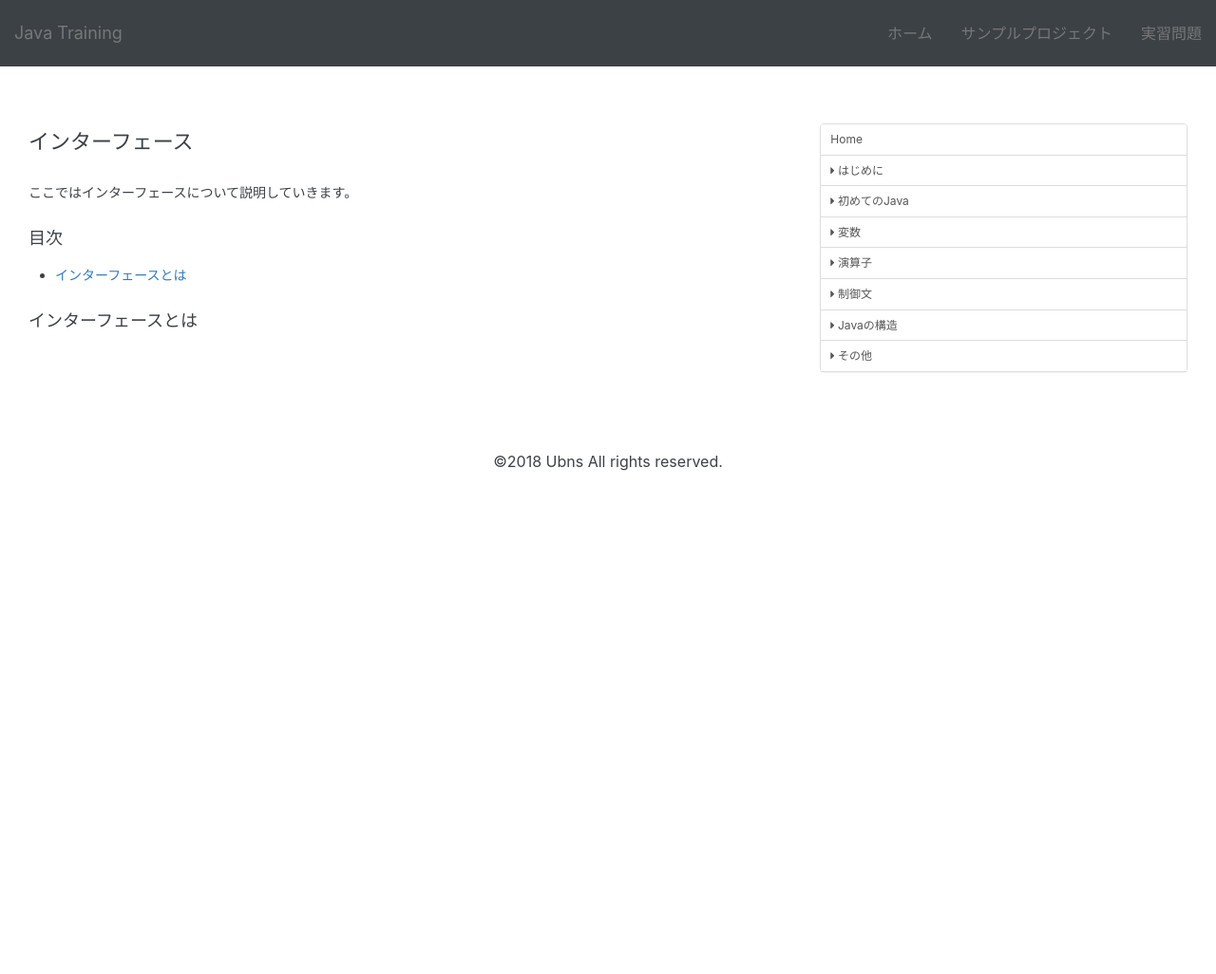
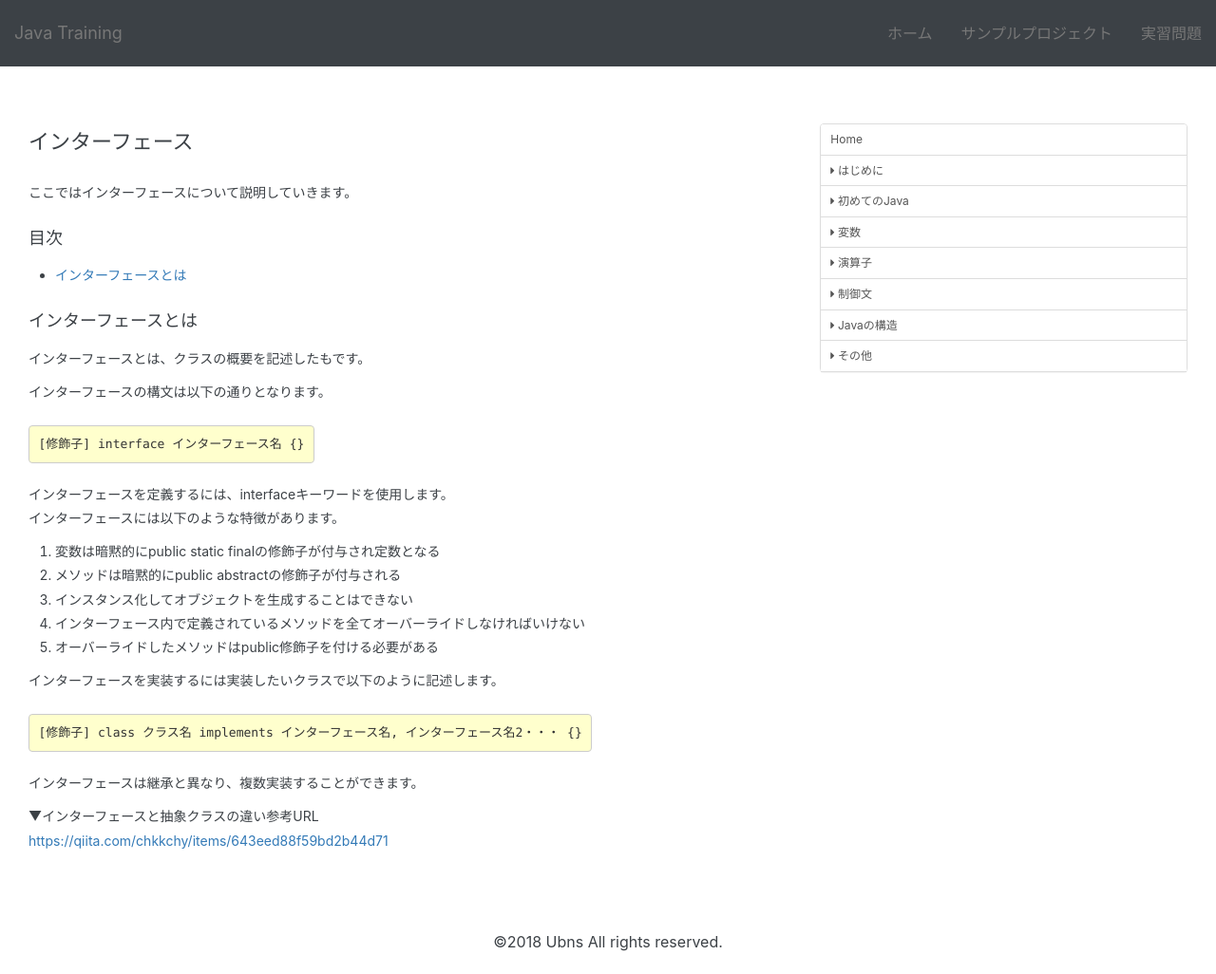
Before and after one commit to modulesjp/JavaTraining, a Jekyll site: the page built from docs/fundamentals/3.1.1.interface.md, in a window 1280 px wide. Shown: the whole page at 95% size. Built offline with Jekyll 4.4.1, drawn with Linux system fonts in a browser that asks for light colours; nearby versions of some CDN libraries; our own code applies the rules of GitHub Pages for plain Markdown files; before the commit the page ends 900 px from its top, so only the background shows below that.

Commit message:
2018.04.04

````diff
--- a/docs/fundamentals/3.1.1.interface.md
+++ b/docs/fundamentals/3.1.1.interface.md
@@ -5,3 +5,31 @@
 * [インターフェースとは](#sec1)
 
 ### <a name="sec1"></a>インターフェースとは
+インターフェースとは、クラスの概要を記述したもです。
+
+インターフェースの構文は以下の通りとなります。
+
+```sh
+[修飾子] interface インターフェース名 {}
+```
+
+インターフェースを定義するには、interfaceキーワードを使用します。
+インターフェースには以下のような特徴があります。
+1. 変数は暗黙的にpublic static finalの修飾子が付与され定数となる
+2. メソッドは暗黙的にpublic abstractの修飾子が付与される
+3. インスタンス化してオブジェクトを生成することはできない
+4. インターフェース内で定義されているメソッドを全てオーバーライドしなければいけない
+5. オーバーライドしたメソッドはpublic修飾子を付ける必要がある
+
+
+インターフェースを実装するには実装したいクラスで以下のように記述します。
+
+```sh
+[修飾子] class クラス名 implements インターフェース名, インターフェース名2・・・ {}
+```
+
+インターフェースは継承と異なり、複数実装することができます。
+
+
+▼インターフェースと抽象クラスの違い参考URL
+[https://qiita.com/chkkchy/items/643eed88f59bd2b44d71](https://qiita.com/chkkchy/items/643eed88f59bd2b44d71)
````
Also changed, not shown: docs/fundamentals/3.0.8.override.md (line endings or trailing spaces), docs/fundamentals/3.1.0.abstract.md (line endings or trailing spaces).
